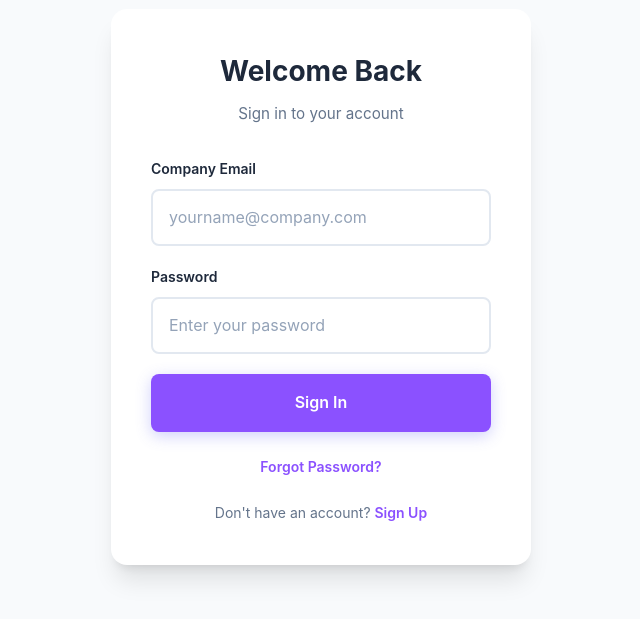
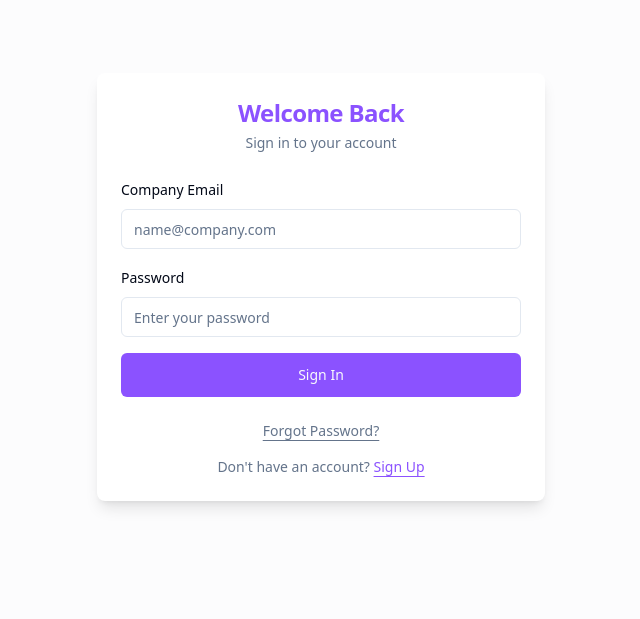
Before and after one commit to quazifaraz508/Assesment_frontend, a React (Vite) app: page /login in a window 1280 px wide. Shown: the part 113-732 px from the top of the page, without its empty margins (319-959 px from the left). Built offline with nearby package versions, Linux system fonts and the light colour scheme.

Commit message:
Integrate shadcn/ui components

```diff
--- a/src/components/Login.jsx
+++ b/src/components/Login.jsx
@@ -1,7 +1,16 @@
 import { useState } from 'react';
 import { useNavigate, Link } from 'react-router-dom';
 import { useAuth } from '../context/AuthContext';
-import '../styles/Auth.css';
+import { Button } from '@/components/ui/button';
+import { Input } from '@/components/ui/input';
+import {
+    Card,
+    CardContent,
+    CardDescription,
+    CardFooter,
+    CardHeader,
+    CardTitle,
+} from "@/components/ui/card";
 
 const Login = () => {
     const [email, setEmail] = useState('');
@@ -32,53 +41,74 @@ const Login = () => {
     };
 
     return (
-        <div className="auth-container">
-            <div className="auth-card">
-                <div className="auth-header">
-                    <h1>Welcome Back</h1>
-                    <p>Sign in to your account</p>
+        <div className="flex items-center justify-center min-h-screen bg-gray-50/50">
+            <Card className="w-full max-w-md shadow-lg border-none sm:border bg-white">
+                <CardHeader className="space-y-1">
+                    <CardTitle className="text-2xl font-bold tracking-tight text-center text-primary">Welcome Back</CardTitle>
+                    <CardDescription className="text-center">
+                        Sign in to your account
+                    </CardDescription>
+                </CardHeader>
+                <CardContent>
+                    {error && (
+                        <div className="mb-4 p-3 text-sm text-red-500 bg-red-50 rounded-md border border-red-200">
+                            {error}
                         </div>
-
-                {error && <div className="auth-error">{error}</div>}
-
-                <form onSubmit={handleSubmit} className="auth-form">
-                    <div className="form-group">
-                        <label htmlFor="email">Company Email</label>
-                        <input
+                    )}
+                    <form onSubmit={handleSubmit} className="space-y-4">
+                        <div className="space-y-2">
+                            <label htmlFor="email" className="text-sm font-medium leading-none peer-disabled:cursor-not-allowed peer-disabled:opacity-70">
+                                Company Email
+                            </label>
+                            <Input
+                                id="email"
                                 type="email"
-                            id="email"
+                                placeholder="name@company.com"
                                 value={email}
                                 onChange={(e) => setEmail(e.target.value)}
-                            placeholder="yourname@company.com"
                                 required
+                                disabled={loading}
                             />
                         </div>
-
-                    <div className="form-group">
-                        <label htmlFor="password">Password</label>
-                        <input
+                        <div className="space-y-2">
+                            <label htmlFor="password" className="text-sm font-medium leading-none peer-disabled:cursor-not-allowed peer-disabled:opacity-70">
+                                Password
+                            </label>
+                            <Input
+                                id="password"
                                 type="password"
-                            id="password"
+                                placeholder="Enter your password"
                                 value={password}
                                 onChange={(e) => setPassword(e.target.value)}
-                            placeholder="Enter your password"
                                 required
+                                disabled={loading}
                             />
                         </div>
-
-                    <button type="submit" className="auth-button" disabled={loading}>
-                        {loading ? 'Signing in...' : 'Sign In'}
-                    </button>
+                        <Button type="submit" className="w-full" disabled={loading} size="lg">
+                            {loading ? (
+                                <>
+                                    <svg className="mr-2 h-4 w-4 animate-spin" xmlns="http://www.w3.org/2000/svg" fill="none" viewBox="0 0 24 24">
+                                        <circle className="opacity-25" cx="12" cy="12" r="10" stroke="currentColor" strokeWidth="4"></circle>
+                                        <path className="opacity-75" fill="currentColor" d="M4 12a8 8 0 018-8V0C5.373 0 0 5.373 0 12h4zm2 5.291A7.962 7.962 0 014 12H0c0 3.042 1.135 5.824 3 7.938l3-2.647z"></path>
+                                    </svg>
+                                    Signing in...
+                                </>
+                            ) : 'Sign In'}
+                        </Button>
                     </form>
-
-                <div className="auth-footer">
-                    <p><Link to="/forgot-password">Forgot Password?</Link></p>
+                </CardContent>
+                <CardFooter className="flex flex-col space-y-4 text-center text-sm text-muted-foreground">
+                    <Link to="/forgot-password" className="hover:text-primary underline underline-offset-4">
+                        Forgot Password?
+                    </Link>
+                    <div>
+                        Don&apos;t have an account?{' '}
+                        <Link to="/signup" className="font-medium text-primary hover:text-primary/90 underline underline-offset-4">
+                            Sign Up
+                        </Link>
                     </div>
-
-                <div className="auth-footer">
-                    <p>Don&apos;t have an account? <Link to="/signup">Sign Up</Link></p>
-                </div>
-            </div>
+                </CardFooter>
+            </Card>
         </div>
     );
 };
--- /dev/null
+++ b/src/components/ui/button.jsx
@@ -0,0 +1,48 @@
+import * as React from "react"
+import { Slot } from "@radix-ui/react-slot"
+import { cva } from "class-variance-authority"
+
+import { cn } from "@/lib/utils"
+
+const buttonVariants = cva(
+    "inline-flex items-center justify-center whitespace-nowrap rounded-md text-sm font-medium ring-offset-background transition-colors focus-visible:outline-none focus-visible:ring-2 focus-visible:ring-ring focus-visible:ring-offset-2 disabled:pointer-events-none disabled:opacity-50",
+    {
+        variants: {
+            variant: {
+                default: "bg-primary text-primary-foreground hover:bg-primary/90",
+                destructive:
+                    "bg-destructive text-destructive-foreground hover:bg-destructive/90",
+                outline:
+                    "border border-input bg-background hover:bg-accent hover:text-accent-foreground",
+                secondary:
+                    "bg-secondary text-secondary-foreground hover:bg-secondary/80",
+                ghost: "hover:bg-accent hover:text-accent-foreground",
+                link: "text-primary underline-offset-4 hover:underline",
+            },
+            size: {
+                default: "h-10 px-4 py-2",
+                sm: "h-9 rounded-md px-3",
+                lg: "h-11 rounded-md px-8",
+                icon: "h-10 w-10",
+            },
+        },
+        defaultVariants: {
+            variant: "default",
+            size: "default",
+        },
+    }
+)
+
+const Button = React.forwardRef(({ className, variant, size, asChild = false, ...props }, ref) => {
+    const Comp = asChild ? Slot : "button"
+    return (
+        <Comp
+            className={cn(buttonVariants({ variant, size, className }))}
+            ref={ref}
+            {...props}
+        />
+    )
+})
+Button.displayName = "Button"
+
+export { Button, buttonVariants }
--- /dev/null
+++ b/src/components/ui/card.jsx
@@ -0,0 +1,60 @@
+import * as React from "react"
+import { cn } from "@/lib/utils"
+
+const Card = React.forwardRef(({ className, ...props }, ref) => (
+    <div
+        ref={ref}
+        className={cn(
+            "rounded-lg border bg-card text-card-foreground shadow-sm",
+            className
+        )}
+        {...props}
+    />
+))
+Card.displayName = "Card"
+
+const CardHeader = React.forwardRef(({ className, ...props }, ref) => (
+    <div
+        ref={ref}
+        className={cn("flex flex-col space-y-1.5 p-6", className)}
+        {...props}
+    />
+))
+CardHeader.displayName = "CardHeader"
+
+const CardTitle = React.forwardRef(({ className, ...props }, ref) => (
+    <h3
+        ref={ref}
+        className={cn(
+            "text-2xl font-semibold leading-none tracking-tight",
+            className
+        )}
+        {...props}
+    />
+))
+CardTitle.displayName = "CardTitle"
+
+const CardDescription = React.forwardRef(({ className, ...props }, ref) => (
+    <p
+        ref={ref}
+        className={cn("text-sm text-muted-foreground", className)}
+        {...props}
+    />
+))
+CardDescription.displayName = "CardDescription"
+
+const CardContent = React.forwardRef(({ className, ...props }, ref) => (
+    <div ref={ref} className={cn("p-6 pt-0", className)} {...props} />
+))
+CardContent.displayName = "CardContent"
+
+const CardFooter = React.forwardRef(({ className, ...props }, ref) => (
+    <div
+        ref={ref}
+        className={cn("flex items-center p-6 pt-0", className)}
+        {...props}
+    />
+))
+CardFooter.displayName = "CardFooter"
+
+export { Card, CardHeader, CardFooter, CardTitle, CardDescription, CardContent }
--- /dev/null
+++ b/src/components/ui/input.jsx
@@ -0,0 +1,19 @@
+import * as React from "react"
+import { cn } from "@/lib/utils"
+
+const Input = React.forwardRef(({ className, type, ...props }, ref) => {
+    return (
+        <input
+            type={type}
+            className={cn(
+                "flex h-10 w-full rounded-md border border-input bg-background px-3 py-2 text-sm ring-offset-background file:border-0 file:bg-transparent file:text-sm file:font-medium placeholder:text-muted-foreground focus-visible:outline-none focus-visible:ring-2 focus-visible:ring-ring focus-visible:ring-offset-2 disabled:cursor-not-allowed disabled:opacity-50",
+                className
+            )}
+            ref={ref}
+            {...props}
+        />
+    )
+})
+Input.displayName = "Input"
+
+export { Input }
--- a/src/index.css
+++ b/src/index.css
@@ -2,37 +2,76 @@
 @tailwind components;
 @tailwind utilities;
 
-/* Global Styles */
-* {
-    margin: 0;
-    padding: 0;
-    box-sizing: border-box;
+@layer base {
+    :root {
+        --background: 0 0% 100%;
+        --foreground: 222.2 84% 4.9%;
+
+        --card: 0 0% 100%;
+        --card-foreground: 222.2 84% 4.9%;
+
+        --popover: 0 0% 100%;
+        --popover-foreground: 222.2 84% 4.9%;
+
+        --primary: 260 100% 66%;
+        --primary-foreground: 210 40% 98%;
+
+        --secondary: 210 40% 96.1%;
+        --secondary-foreground: 222.2 47.4% 11.2%;
+
+        --muted: 210 40% 96.1%;
+        --muted-foreground: 215.4 16.3% 46.9%;
+
+        --accent: 210 40% 96.1%;
+        --accent-foreground: 222.2 47.4% 11.2%;
+
+        --destructive: 0 84.2% 60.2%;
+        --destructive-foreground: 210 40% 98%;
+
+        --border: 214.3 31.8% 91.4%;
+        --input: 214.3 31.8% 91.4%;
+        --ring: 260 100% 66%;
+
+        --radius: 0.5rem;
+    }
+
+    .dark {
+        --background: 222.2 84% 4.9%;
+        --foreground: 210 40% 98%;
+
+        --card: 222.2 84% 4.9%;
+        --card-foreground: 210 40% 98%;
+
+        --popover: 222.2 84% 4.9%;
+        --popover-foreground: 210 40% 98%;
+
+        --primary: 260 100% 66%;
+        --primary-foreground: 222.2 47.4% 11.2%;
+
+        --secondary: 217.2 32.6% 17.5%;
+        --secondary-foreground: 210 40% 98%;
+
+        --muted: 217.2 32.6% 17.5%;
+        --muted-foreground: 215 20.2% 65.1%;
+
+        --accent: 217.2 32.6% 17.5%;
+        --accent-foreground: 210 40% 98%;
+
+        --destructive: 0 62.8% 30.6%;
+        --destructive-foreground: 210 40% 98%;
+
+        --border: 217.2 32.6% 17.5%;
+        --input: 217.2 32.6% 17.5%;
+        --ring: 260 100% 66%;
+    }
 }
 
-body {
-    font-family: 'Inter', -apple-system, BlinkMacSystemFont, 'Segoe UI', Roboto, Oxygen, Ubuntu, Cantarell, sans-serif;
-    -webkit-font-smoothing: antialiased;
-    -moz-osx-font-smoothing: grayscale;
-    line-height: 1.6;
+@layer base {
+    * {
+        @apply border-border;
+    }
+
+    body {
+        @apply bg-background text-foreground;
+    }
 }
-
-#root {
-    min-height: 100vh;
-}
-
-/* Smooth scrolling */
-html {
-    scroll-behavior: smooth;
-}
-
-/* Focus styles for accessibility */
-:focus-visible {
-    outline: 2px solid #6366f1;
-    outline-offset: 2px;
-}
-
-/* Selection color */
-::selection {
-    background: #6366f1;
-    color: white;
-}
--- /dev/null
+++ b/src/lib/utils.js
@@ -0,0 +1,6 @@
+import { clsx } from "clsx"
+import { twMerge } from "tailwind-merge"
+
+export function cn(...inputs) {
+    return twMerge(clsx(inputs))
+}
--- a/tailwind.config.js
+++ b/tailwind.config.js
@@ -5,27 +5,74 @@ export default {
         "./src/**/*.{js,ts,jsx,tsx}",
     ],
     theme: {
+        container: {
+            center: true,
+            padding: "2rem",
+            screens: {
+                "2xl": "1400px",
+            },
+        },
         extend: {
             colors: {
+                border: "hsl(var(--border))",
+                input: "hsl(var(--input))",
+                ring: "hsl(var(--ring))",
+                background: "hsl(var(--background))",
+                foreground: "hsl(var(--foreground))",
                 primary: {
-                    light: '#BE9EFF', // Lighter shade of purple
-                    DEFAULT: '#8B51FF', // Teaching Pariksha Purple
-                    dark: '#701aef', // Darker shade for hover
+                    DEFAULT: "hsl(var(--primary))",
+                    foreground: "hsl(var(--primary-foreground))",
+                    light: '#BE9EFF',
+                    dark: '#701aef',
                 },
                 secondary: {
-                    light: '#F5F5F5',
-                    DEFAULT: '#E0E0E0',
-                    dark: '#BDBDBD',
+                    DEFAULT: "hsl(var(--secondary))",
+                    foreground: "hsl(var(--secondary-foreground))",
                 },
-                accent: '#FFD700', // Gold accent
+                destructive: {
+                    DEFAULT: "hsl(var(--destructive))",
+                    foreground: "hsl(var(--destructive-foreground))",
+                },
+                muted: {
+                    DEFAULT: "hsl(var(--muted))",
+                    foreground: "hsl(var(--muted-foreground))",
+                },
+                accent: {
+                    DEFAULT: "hsl(var(--accent))",
+                    foreground: "hsl(var(--accent-foreground))",
+                },
+                popover: {
+                    DEFAULT: "hsl(var(--popover))",
+                    foreground: "hsl(var(--popover-foreground))",
+                },
+                card: {
+                    DEFAULT: "hsl(var(--card))",
+                    foreground: "hsl(var(--card-foreground))",
+                },
             },
-            backgroundImage: {
-                'none': 'none', // Ensure gradients can be easily disabled
+            borderRadius: {
+                lg: "var(--radius)",
+                md: "calc(var(--radius) - 2px)",
+                sm: "calc(var(--radius) - 4px)",
+            },
+            keyframes: {
+                "accordion-down": {
+                    from: { height: "0" },
+                    to: { height: "var(--radix-accordion-content-height)" },
+                },
+                "accordion-up": {
+                    from: { height: "var(--radix-accordion-content-height)" },
+                    to: { height: "0" },
+                },
+            },
+            animation: {
+                "accordion-down": "accordion-down 0.2s ease-out",
+                "accordion-up": "accordion-up 0.2s ease-out",
             },
             boxShadow: {
-                'flat': '0 1px 3px 0 rgba(0, 0, 0, 0.1), 0 1px 2px 0 rgba(0, 0, 0, 0.06)', // Minimal shadow
+                'flat': '0 1px 3px 0 rgba(0, 0, 0, 0.1), 0 1px 2px 0 rgba(0, 0, 0, 0.06)',
             }
         },
     },
-    plugins: [],
+    plugins: [require("tailwindcss-animate")],
 }
--- a/vite.config.js
+++ b/vite.config.js
@@ -2,8 +2,14 @@ import { defineConfig } from 'vite'
 import react from '@vitejs/plugin-react'
 
 // https://vite.dev/config/
+import path from "path"
 export default defineConfig({
     plugins: [react()],
+    resolve: {
+        alias: {
+            "@": path.resolve(__dirname, "./src"),
+        },
+    },
     server: {
         host: '0.0.0.0',
         port: 5173,
```
Also changed, not shown: package.json (+6 -1 lines), src/components/AdminSettings.jsx (+6 -4 lines), 1 other file (tests, documents, lock files or other folders). Lines whose indentation alone changed are shown as unchanged.
